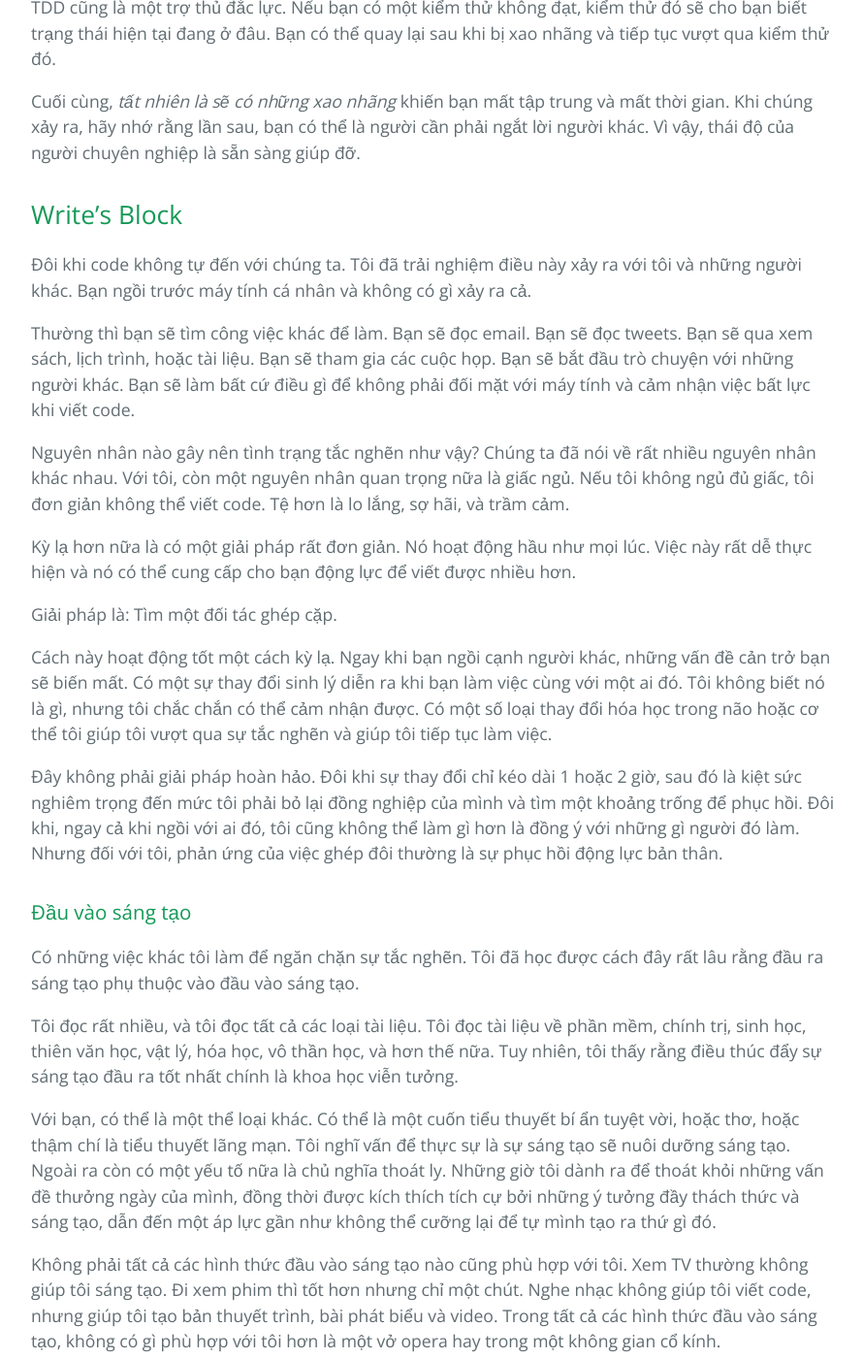
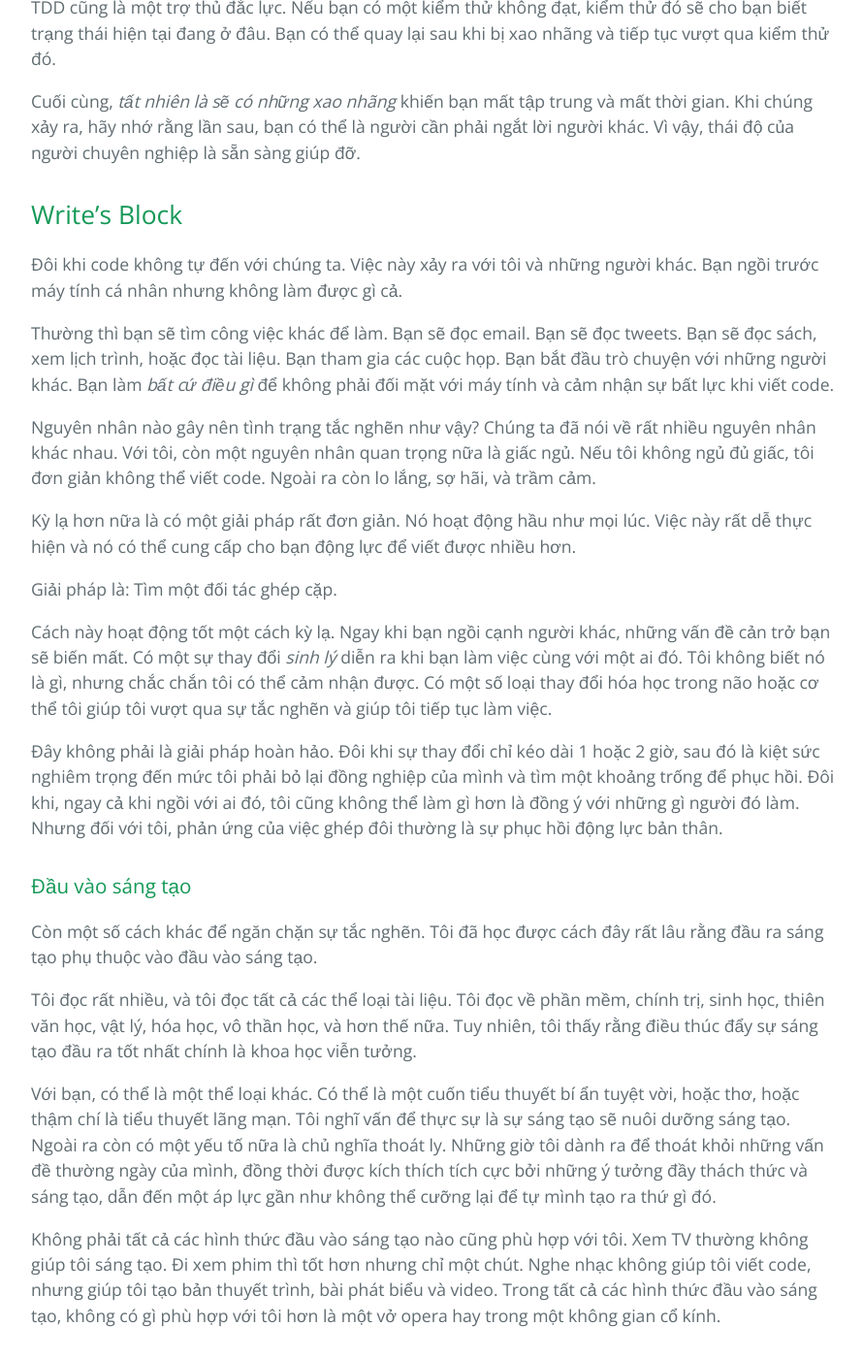
Before and after one commit to HaiBV/haibv.github.io, a Jekyll site: the page built from clean-coder/chapter-4-coding.md, in a window 1280 px wide and 1400 px high, scrolled down 5860 px. Shown: the whole window at 97% size, without its empty margins (192-1082 px from the left). Built offline with Jekyll 4.4.1, drawn with Linux system fonts in a browser that asks for light colours; our own code applies the rules of GitHub Pages for plain Markdown files.

Commit message:
Book - The Clean Coder - Correction - C4

```diff
--- a/clean-coder/chapter-4-coding.md
+++ b/clean-coder/chapter-4-coding.md
@@ -114,27 +114,27 @@
 
 ## Write's Block
 
-Đôi khi code không tự đến với chúng ta. Tôi đã trải nghiệm điều này xảy ra với tôi và những người khác. Bạn ngồi trước máy tính cá nhân và không có gì xảy ra cả.
+Đôi khi code không tự đến với chúng ta. Việc này xảy ra với tôi và những người khác. Bạn ngồi trước máy tính cá nhân nhưng không làm được gì cả.
 
-Thường thì bạn sẽ tìm công việc khác để làm. Bạn sẽ đọc email. Bạn sẽ đọc tweets. Bạn sẽ qua xem sách, lịch trình, hoặc tài liệu. Bạn sẽ tham gia các cuộc họp. Bạn sẽ bắt đầu trò chuyện với những người khác. Bạn sẽ làm bất cứ điều gì để không phải đối mặt với máy tính và cảm nhận việc bất lực khi viết code.
+Thường thì bạn sẽ tìm công việc khác để làm. Bạn sẽ đọc email. Bạn sẽ đọc tweets. Bạn sẽ đọc sách, xem lịch trình, hoặc đọc tài liệu. Bạn tham gia các cuộc họp. Bạn bắt đầu trò chuyện với những người khác. Bạn làm _bất cứ điều gì_ để không phải đối mặt với máy tính và cảm nhận sự bất lực khi viết code.
 
-Nguyên nhân nào gây nên tình trạng tắc nghẽn như vậy? Chúng ta đã nói về rất nhiều nguyên nhân khác nhau. Với tôi, còn một nguyên nhân quan trọng nữa là giấc ngủ. Nếu tôi không ngủ đủ giấc, tôi đơn giản không thể viết code. Tệ hơn là lo lắng, sợ hãi, và trầm cảm.
+Nguyên nhân nào gây nên tình trạng tắc nghẽn như vậy? Chúng ta đã nói về rất nhiều nguyên nhân khác nhau. Với tôi, còn một nguyên nhân quan trọng nữa là giấc ngủ. Nếu tôi không ngủ đủ giấc, tôi đơn giản không thể viết code. Ngoài ra còn lo lắng, sợ hãi, và trầm cảm.
 
 Kỳ lạ hơn nữa là có một giải pháp rất đơn giản. Nó hoạt động hầu như mọi lúc. Việc này rất dễ thực hiện và nó có thể cung cấp cho bạn động lực để viết được nhiều hơn.
 
 Giải pháp là: Tìm một đối tác ghép cặp.
 
-Cách này hoạt động tốt một cách kỳ lạ. Ngay khi bạn ngồi cạnh người khác, những vấn đề cản trở bạn sẽ biến mất. Có một sự thay đổi sinh lý diễn ra khi bạn làm việc cùng với một ai đó. Tôi không biết nó là gì, nhưng tôi chắc chắn có thể cảm nhận được. Có một số loại thay đổi hóa học trong não hoặc cơ thể tôi giúp tôi vượt qua sự tắc nghẽn và giúp tôi tiếp tục làm việc.
+Cách này hoạt động tốt một cách kỳ lạ. Ngay khi bạn ngồi cạnh người khác, những vấn đề cản trở bạn sẽ biến mất. Có một sự thay đổi _sinh lý_ diễn ra khi bạn làm việc cùng với một ai đó. Tôi không biết nó là gì, nhưng chắc chắn tôi có thể cảm nhận được. Có một số loại thay đổi hóa học trong não hoặc cơ thể tôi giúp tôi vượt qua sự tắc nghẽn và giúp tôi tiếp tục làm việc.
 
-Đây không phải giải pháp hoàn hảo. Đôi khi sự thay đổi chỉ kéo dài 1 hoặc 2 giờ, sau đó là kiệt sức nghiêm trọng đến mức tôi phải bỏ lại đồng nghiệp của mình và tìm một khoảng trống để phục hồi. Đôi khi, ngay cả khi ngồi với ai đó, tôi cũng không thể làm gì hơn là đồng ý với những gì người đó làm. Nhưng đối với tôi, phản ứng của việc ghép đôi thường là sự phục hồi động lực bản thân.
+Đây không phải là giải pháp hoàn hảo. Đôi khi sự thay đổi chỉ kéo dài 1 hoặc 2 giờ, sau đó là kiệt sức nghiêm trọng đến mức tôi phải bỏ lại đồng nghiệp của mình và tìm một khoảng trống để phục hồi. Đôi khi, ngay cả khi ngồi với ai đó, tôi cũng không thể làm gì hơn là đồng ý với những gì người đó làm. Nhưng đối với tôi, phản ứng của việc ghép đôi thường là sự phục hồi động lực bản thân.
 
 ### Đầu vào sáng tạo
 
-Có những việc khác tôi làm để ngăn chặn sự tắc nghẽn. Tôi đã học được cách đây rất lâu rằng đầu ra sáng tạo phụ thuộc vào đầu vào sáng tạo.
+Còn một số cách khác để ngăn chặn sự tắc nghẽn. Tôi đã học được cách đây rất lâu rằng đầu ra sáng tạo phụ thuộc vào đầu vào sáng tạo.
 
-Tôi đọc rất nhiều, và tôi đọc tất cả các loại tài liệu. Tôi đọc tài liệu về phần mềm, chính trị, sinh học, thiên văn học, vật lý, hóa học, vô thần học, và hơn thế nữa. Tuy nhiên, tôi thấy rằng điều thúc đẩy sự sáng tạo đầu ra tốt nhất chính là khoa học viễn tưởng.
+Tôi đọc rất nhiều, và tôi đọc tất cả các thể loại tài liệu. Tôi đọc về phần mềm, chính trị, sinh học, thiên văn học, vật lý, hóa học, vô thần học, và hơn thế nữa. Tuy nhiên, tôi thấy rằng điều thúc đẩy sự sáng tạo đầu ra tốt nhất chính là khoa học viễn tưởng.
 
-Với bạn, có thể là một thể loại khác. Có thể là một cuốn tiểu thuyết bí ẩn tuyệt vời, hoặc thơ, hoặc thậm chí là tiểu thuyết lãng mạn. Tôi nghĩ vấn để thực sự là sự sáng tạo sẽ nuôi dưỡng sáng tạo. Ngoài ra còn có một yếu tố nữa là chủ nghĩa thoát ly. Những giờ tôi dành ra để thoát khỏi những vấn đề thưởng ngày của mình, đồng thời được kích thích tích cự bởi những ý tưởng đầy thách thức và sáng tạo, dẫn đến một áp lực gần như không thể cưỡng lại để tự mình tạo ra thứ gì đó.
+Với bạn, có thể là một thể loại khác. Có thể là một cuốn tiểu thuyết bí ẩn tuyệt vời, hoặc thơ, hoặc thậm chí là tiểu thuyết lãng mạn. Tôi nghĩ vấn để thực sự là sự sáng tạo sẽ nuôi dưỡng sáng tạo. Ngoài ra còn có một yếu tố nữa là chủ nghĩa thoát ly. Những giờ tôi dành ra để thoát khỏi những vấn đề thường ngày của mình, đồng thời được kích thích tích cực bởi những ý tưởng đầy thách thức và sáng tạo, dẫn đến một áp lực gần như không thể cưỡng lại để tự mình tạo ra thứ gì đó.
 
 Không phải tất cả các hình thức đầu vào sáng tạo nào cũng phù hợp với tôi. Xem TV thường không giúp tôi sáng tạo. Đi xem phim thì tốt hơn nhưng chỉ một chút. Nghe nhạc không giúp tôi viết code, nhưng giúp tôi tạo bản thuyết trình, bài phát biểu và video. Trong tất cả các hình thức đầu vào sáng tạo, không có gì phù hợp với tôi hơn là một vở opera hay trong một không gian cổ kính.
 
```
